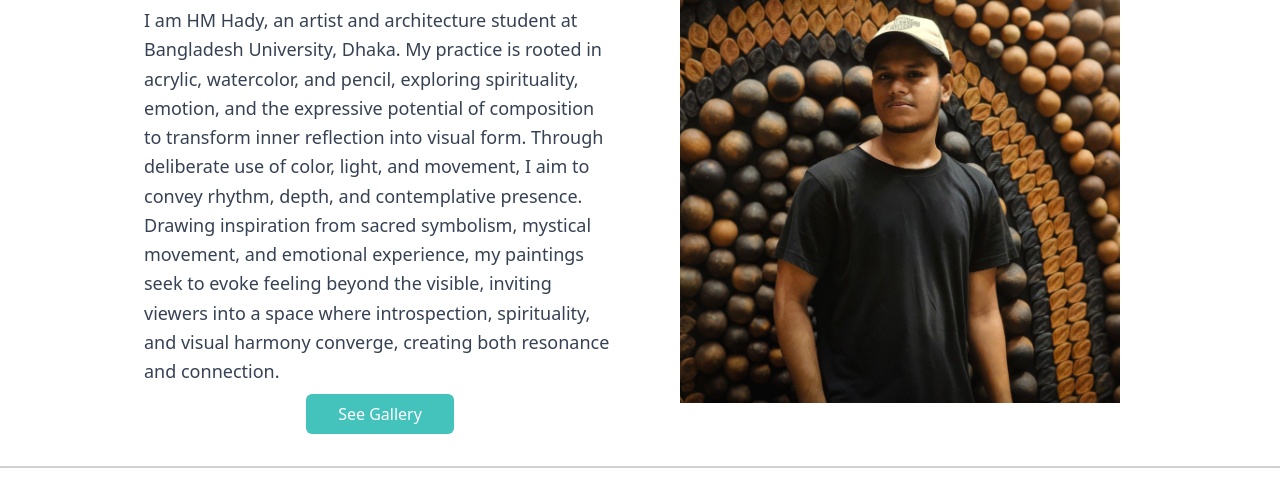
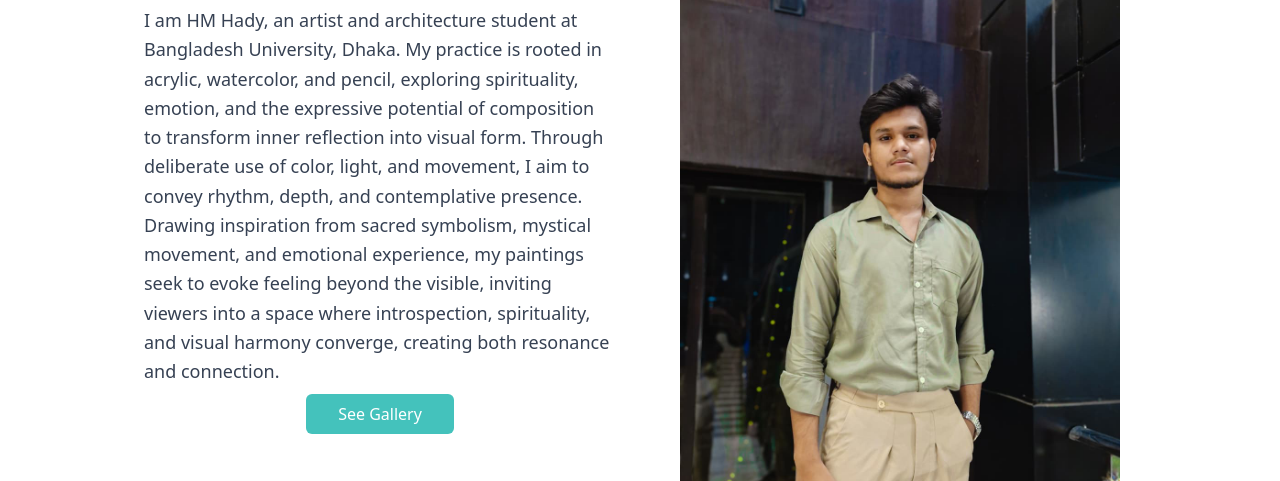
Before and after one commit to Asif10H/Hadi-s-Portfolio, a website: page about.html in a window 1280 px wide. Shown: the part 154-635 px from the top of the page. Drawn offline with Linux system fonts and the light colour scheme.

Commit message:
fixed about section images

```diff
--- a/about.html
+++ b/about.html
@@ -60,7 +60,7 @@
                 </h1>
 
                 <div class="m-2 p-4 lg:hidden">
-                    <img class="rounded-md max-w-full max-h-full" src="/assets/images/hadi.jpg" alt="" />
+                    <img class="rounded-md max-w-full max-h-full" src="/assets/images/hadi-pro.jpeg" alt="" />
                 </div>
 
                 <p class="text-base sm:text-lg text-gray-700 leading-relaxed max-w-prose mx-auto">
@@ -73,7 +73,7 @@
                 </div>
             </div>
             <div class="m-2 p-4 hidden lg:block">
-                <img class="rounded-md max-w-full max-h-full p-4" src="/assets/images/hadi.jpg" alt="" />
+                <img class="rounded-3xl max-w-full max-h-full p-4" src="/assets/images/hadi-pro.jpeg" alt="" />
             </div>
         </div>
     </section>
```
Also changed, not shown: assets/css/output.css, assets/images/hadi-pro.jpeg (added), assets/images/hadi.jpg (deleted).
